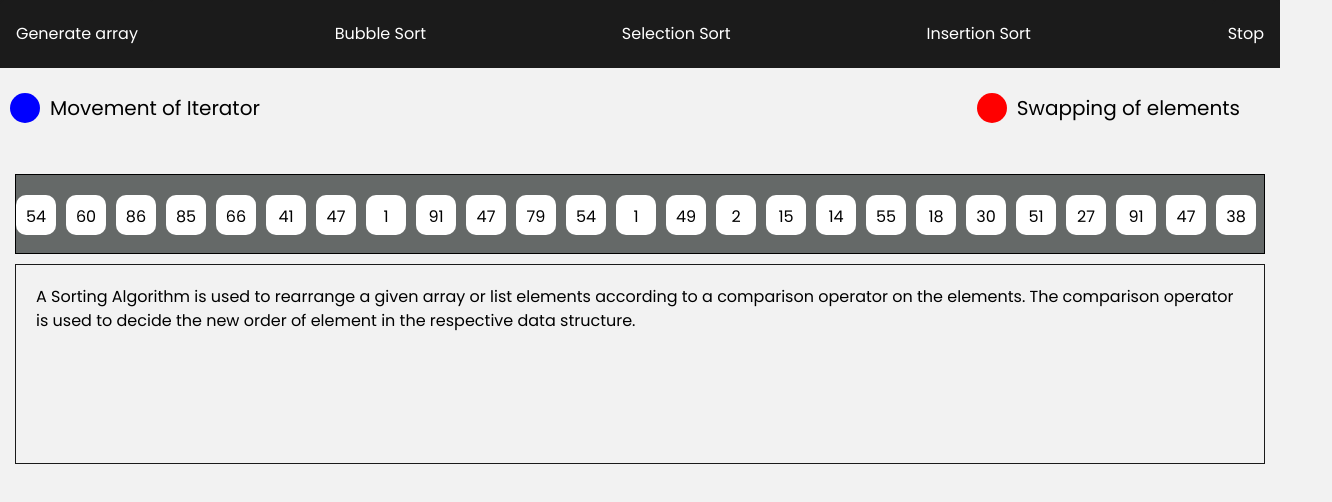
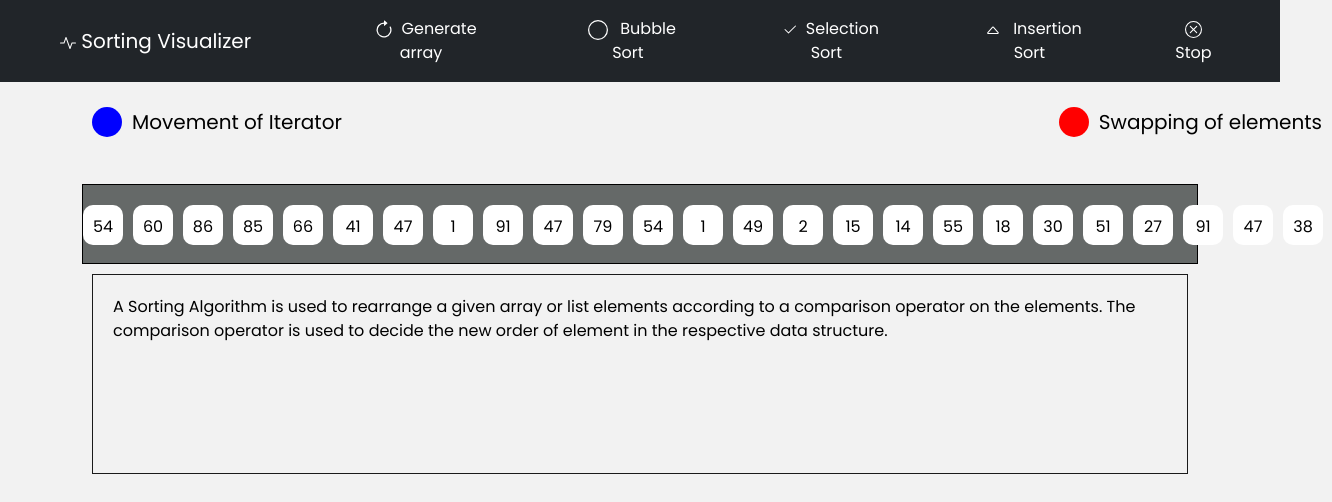
Before and after one commit to ritugupta02/Sorting-Visualizer, a plain HTML site: page index.html in a window 1280 px wide. Shown: the whole page, 1332 px wide, since content can reach past the window. Drawn offline with nearby package versions, Linux system fonts and the light colour scheme.

Commit message:
#1 navbar design correction

```diff
--- a/index.html
+++ b/index.html
@@ -5,25 +5,73 @@
     <meta charset="UTF-8" />
     <meta http-equiv="X-UA-Compatible" content="IE=edge" />
     <meta name="viewport" content="width=device-width, initial-scale=1" />
+    <title>Sort Visual</title>
+    <link href="https://cdn.jsdelivr.net/npm/bootstrap@5.1.3/dist/css/bootstrap.min.css" rel="stylesheet"
+        integrity="sha384-1BmE4kWBq78iYhFldvKuhfTAU6auU8tT94WrHftjDbrCEXSU1oBoqyl2QvZ6jIW3" crossorigin="anonymous">
     <script src="https://kit.fontawesome.com/a076d05399.js"></script>
-    <title>sort_visual</title>
-    <link href="https://cdn.jsdelivr.net/npm/bootstrap@5.1.3/dist/css/bootstrap.min.css" rel="stylesheet" integrity="sha384-1BmE4kWBq78iYhFldvKuhfTAU6auU8tT94WrHftjDbrCEXSU1oBoqyl2QvZ6jIW3" crossorigin="anonymous">
     <link rel="stylesheet" href="style.css" />
+
 </head>
 
 <body>
-    <nav class="Nav">
-        <div>
-            <button class="btn" onclick="generate()">Generate array</button>
+    <!-- Navbar start -->
+    <div class="container-fluid px-0">
+        <nav class="navbar navbar-expand-lg navbar-dark bg-dark">
+            <div class="container-fluid">
+
+                <!-- title start -->
+                <a class="navbar-brand fw-light mx-5" href="/"> <svg xmlns="http://www.w3.org/2000/svg" width="16" height="16" fill="currentColor" class="bi bi-activity" viewBox="0 0 16 16">
+                    <path fill-rule="evenodd" d="M6 2a.5.5 0 0 1 .47.33L10 12.036l1.53-4.208A.5.5 0 0 1 12 7.5h3.5a.5.5 0 0 1 0 1h-3.15l-1.88 5.17a.5.5 0 0 1-.94 0L6 3.964 4.47 8.171A.5.5 0 0 1 4 8.5H.5a.5.5 0 0 1 0-1h3.15l1.88-5.17A.5.5 0 0 1 6 2Z"/>
+                  </svg> Sorting Visualizer</a>
+                <button class="navbar-toggler" type="button" data-bs-toggle="collapse"
+                    data-bs-target="#navbarSupportedContent" aria-controls="navbarSupportedContent"
+                    aria-expanded="false" aria-label="Toggle navigation">
+                    <span class="navbar-toggler-icon"></span>
+                </button>
+                <!-- title end -->
+
+                <!-- Navbar items -->
+                <div class="container">
+                    <ul class="navbar-nav me-auto mb-2 mb-lg-0 justify-content-end d-flex text-center">
+                        <li class="nav-item px-3">
+
+                            <a class="nav-link btn text-white px-3" onclick="generate()"><span class="mx-2"><svg xmlns="http://www.w3.org/2000/svg" width="20" height="20" fill="currentColor" class="bi bi-arrow-clockwise" viewBox="0 0 16 16">
+                                <path fill-rule="evenodd" d="M8 3a5 5 0 1 0 4.546 2.914.5.5 0 0 1 .908-.417A6 6 0 1 1 8 2v1z"/>
+                                <path d="M8 4.466V.534a.25.25 0 0 1 .41-.192l2.36 1.966c.12.1.12.284 0 .384L8.41 4.658A.25.25 0 0 1 8 4.466z"/>
+                              </svg></span>Generate array</a>
+                        </li>
+                        <li class="nav-item px-3">
+                            <a class="nav-link btn text-white clickable px-3" id="Sort" onclick="bubbleSort()"><span class="mx-2 ml-0"><svg xmlns="http://www.w3.org/2000/svg" width="20" height="20" fill="currentColor" class="bi bi-circle" viewBox="0 0 16 16">
+                                <path d="M8 15A7 7 0 1 1 8 1a7 7 0 0 1 0 14zm0 1A8 8 0 1 0 8 0a8 8 0 0 0 0 16z"/>
+                              </svg></span> Bubble
+                                Sort</a>
+                        </li>
+                        <li class="nav-item px-3">
+                            <a class="nav-link btn text-white clickable px-3" id="Sort" onclick="selectionSort()"><span class="mx-2"><svg xmlns="http://www.w3.org/2000/svg" width="16" height="16" fill="currentColor" class="bi bi-check2" viewBox="0 0 16 16">
+                                <path d="M13.854 3.646a.5.5 0 0 1 0 .708l-7 7a.5.5 0 0 1-.708 0l-3.5-3.5a.5.5 0 1 1 .708-.708L6.5 10.293l6.646-6.647a.5.5 0 0 1 .708 0z"/>
+                              </svg></span>Selection Sort</a>
+                        </li>
+                        <li class="nav-item px-3">
+                            <a class="nav-link btn text-white clickable px-3" id="Sort" onclick="insertionSort()"><span class="mx-2"><svg xmlns="http://www.w3.org/2000/svg" width="16" height="16" fill="currentColor" class="bi bi-caret-up" viewBox="0 0 16 16">
+                                <path d="M3.204 11h9.592L8 5.519 3.204 11zm-.753-.659 4.796-5.48a1 1 0 0 1 1.506 0l4.796 5.48c.566.647.106 1.659-.753 1.659H3.204a1 1 0 0 1-.753-1.659z"/>
+                              </svg></span> Insertion Sort</a>
+                        </li>
+                        <li class="nav-item px-3 text-center">
+                            <a class="nav-link stop-btn btn btn-outline-white text-white clickable px-3 text-center" onclick="chk()"><span class="mx-1"><svg xmlns="http://www.w3.org/2000/svg" width="17" height="17" fill="currentColor" class="bi bi-x-circle" viewBox="0 0 16 16">
+                                <path d="M8 15A7 7 0 1 1 8 1a7 7 0 0 1 0 14zm0 1A8 8 0 1 0 8 0a8 8 0 0 0 0 16z"/>
+                                <path d="M4.646 4.646a.5.5 0 0 1 .708 0L8 7.293l2.646-2.647a.5.5 0 0 1 .708.708L8.707 8l2.647 2.646a.5.5 0 0 1-.708.708L8 8.707l-2.646 2.647a.5.5 0 0 1-.708-.708L7.293 8 4.646 5.354a.5.5 0 0 1 0-.708z"/>
+                              </svg></span>Stop</a>
+                        </li>
+                    </ul>
                 </div>
-        <button class="clickable" id="Sort" onclick="bubbleSort()">Bubble Sort</button>
-        <button class="clickable" id="Sort" onclick="selectionSort()">Selection Sort</button>
-        <button class="clickable" id="Sort" onclick="insertionSort()">Insertion Sort</button>
-        <!-- <div class="clickable" id="mergeSort" onclick="mergeSort()">Merge Sort</div>
-        <div class="clickable" id="quickSort">Quick Sort</div> -->
-        <div class="btn" onclick="chk()">Stop</div>
+                <!-- Navbar items end -->
+            </div>
+        </nav>
+    </div>
+    <!-- Navbar end -->
 
-    </nav>
+    <!-- visualizer start -->
+    <div class="container">
         <div class="info">
             <div class="blue-div">
                 <div class="blue"></div>
@@ -39,7 +87,8 @@
         </div>
         <section class="gyan-class">
             <div class="gyan">
-            <p class="para" id="para">A Sorting Algorithm is used to rearrange a given array or list elements according
+                <p class="para" id="para">A Sorting Algorithm is used to rearrange a given array or list elements
+                    according
                     to a comparison operator on the elements. The comparison operator is used to decide the new order of
                     element in the respective data structure.</p>
                 <div class="comp">
@@ -52,7 +101,13 @@
                 </div>
             </div>
         </section>
+    </div>
+    <!-- visualizer end -->
+
 </body>
-<script src="https://cdn.jsdelivr.net/npm/bootstrap@5.1.3/dist/js/bootstrap.bundle.min.js" integrity="sha384-ka7Sk0Gln4gmtz2MlQnikT1wXgYsOg+OMhuP+IlRH9sENBO0LRn5q+8nbTov4+1p" crossorigin="anonymous"></script>
+<script src="https://cdn.jsdelivr.net/npm/bootstrap@5.1.3/dist/js/bootstrap.bundle.min.js"
+    integrity="sha384-ka7Sk0Gln4gmtz2MlQnikT1wXgYsOg+OMhuP+IlRH9sENBO0LRn5q+8nbTov4+1p"
+    crossorigin="anonymous"></script>
 <script src="script.js"></script>
+
 </html>
--- a/style.css
+++ b/style.css
@@ -10,15 +10,11 @@ body {
     background: #f2f2f2;
 }
 .Nav {
-    background: #1b1b1b;
     width: 100%;
-    align-items: center;
-    position: sticky;
-    display: flex;
-    justify-content: space-between;
+    height: auto;
 
 }
-.btn{
+/* .btn{
     background-color: inherit;
     border-color: #1b1b1b;
     color: white;
@@ -29,10 +25,10 @@ body {
     text-align: center;
     cursor: pointer;
 
-}
+} */
 
 
-.clickable {
+/* .clickable {
     color: white;
     text-decoration: none;
     line-height: 50px;
@@ -43,7 +39,7 @@ body {
     background-color: inherit;
     border: none;
 
-}
+} */
 
 
 .container-out{
@@ -119,3 +115,13 @@ body {
 p{  color: black;
     padding: 20px;
 }
+
+
+/* updated navbar */
+.nav-link:hover{
+    background-color: rgba(0, 255, 200, 0.753);
+}
+
+.stop-btn:hover{
+    background-color: rgb(247, 46, 46);
+}
```
Lines whose indentation alone changed are shown as unchanged.
